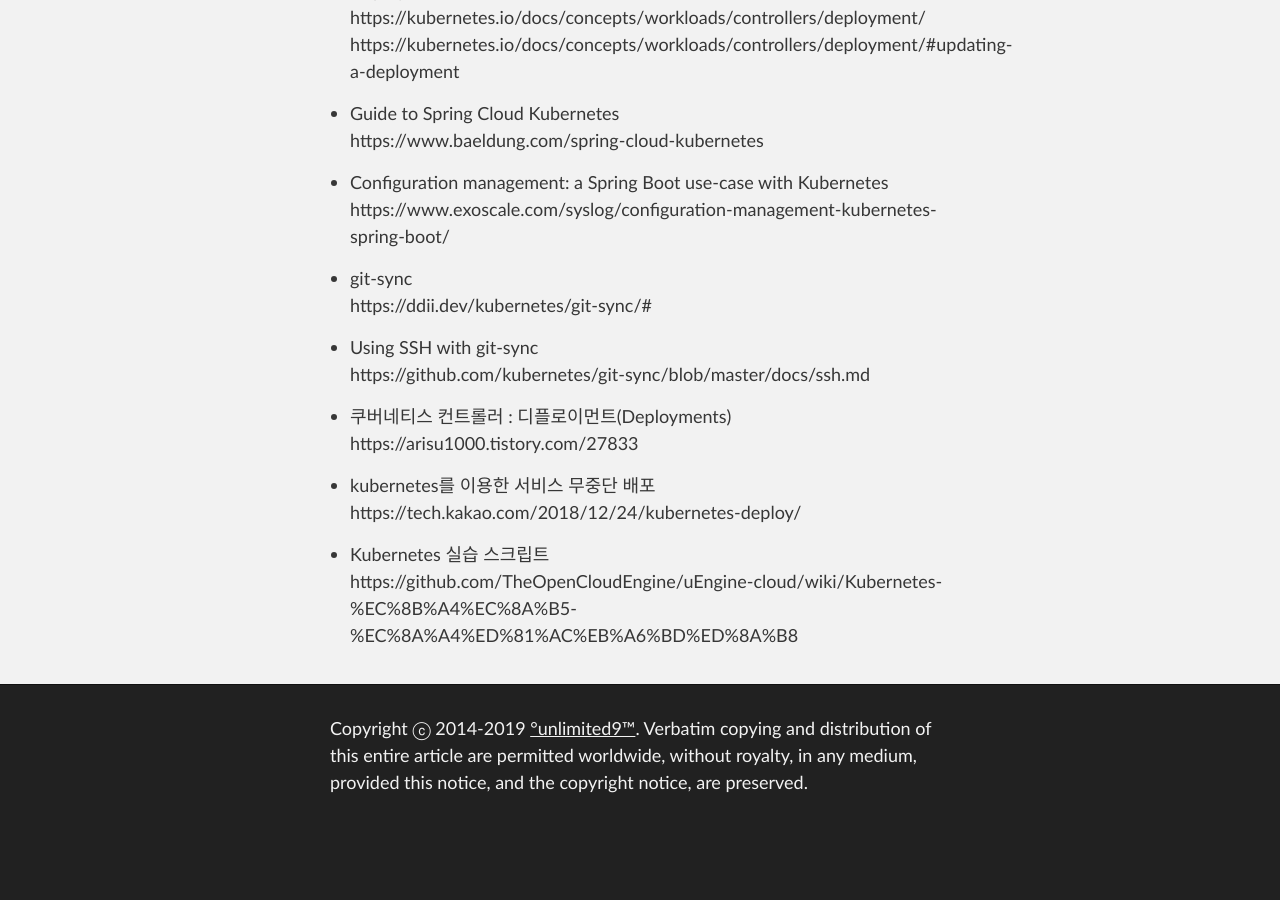
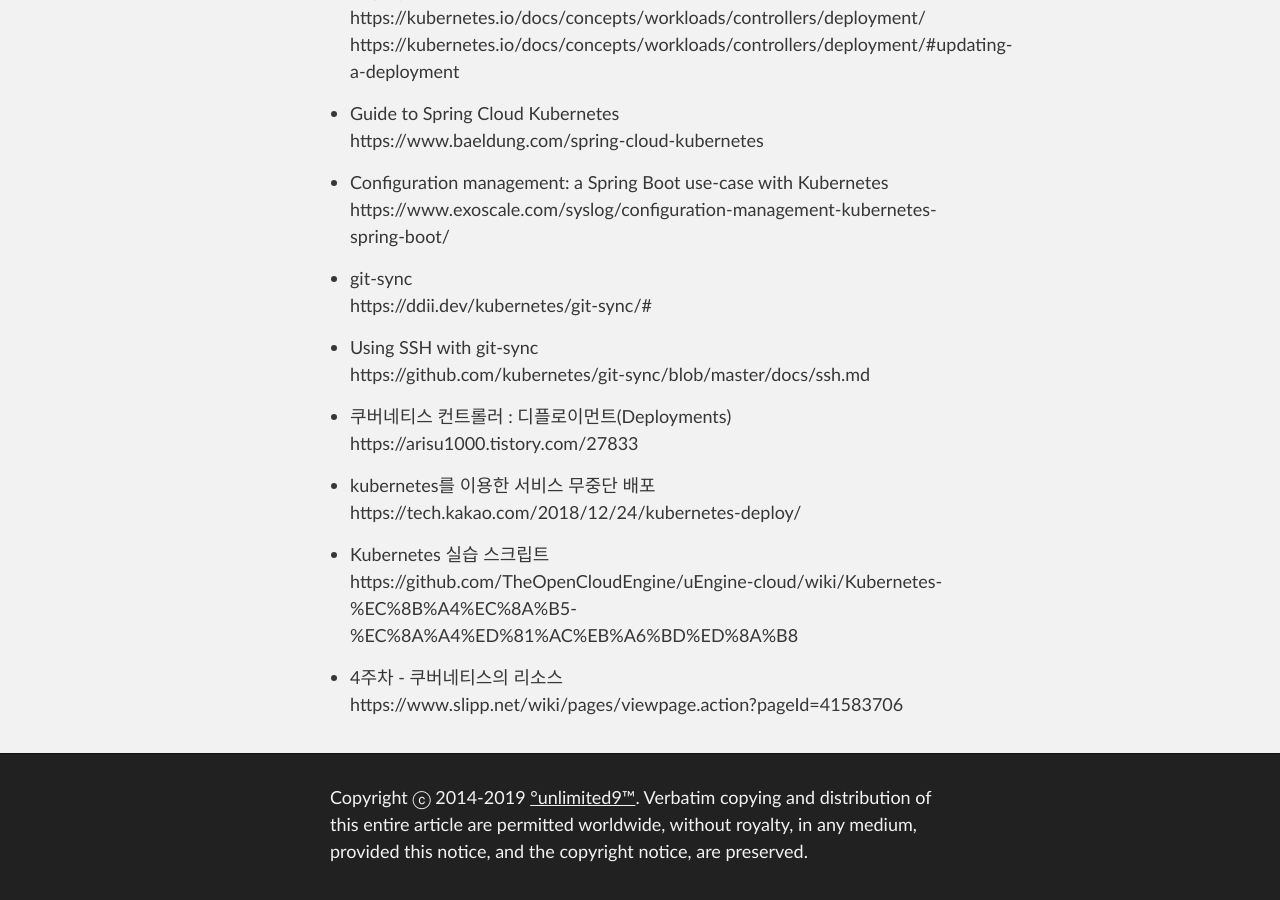
Before and after one commit to unlimited9/unlimited9.github.com, a Jekyll site: the page built from reference.notes/TA/cloud/kubernetes/how.to.deployment.md, in a window 1280 px wide and 900 px high, scrolled down 9794 px. Built offline with Jekyll 4.4.1, drawn with Linux system fonts in a browser that asks for light colours; our own code applies the rules of GitHub Pages for plain Markdown files; before the commit the page ends 10625 px from its top, so only the background shows below that.

Commit message:
Update how.to.deployment.md

```diff
--- a/reference.notes/TA/cloud/kubernetes/how.to.deployment.md
+++ b/reference.notes/TA/cloud/kubernetes/how.to.deployment.md
@@ -442,3 +442,6 @@ https://tech.kakao.com/2018/12/24/kubernetes-deploy/
 
 - Kubernetes 실습 스크립트
 https://github.com/TheOpenCloudEngine/uEngine-cloud/wiki/Kubernetes-%EC%8B%A4%EC%8A%B5-%EC%8A%A4%ED%81%AC%EB%A6%BD%ED%8A%B8
+
+- 4주차 - 쿠버네티스의 리소스
+https://www.slipp.net/wiki/pages/viewpage.action?pageId=41583706
```
